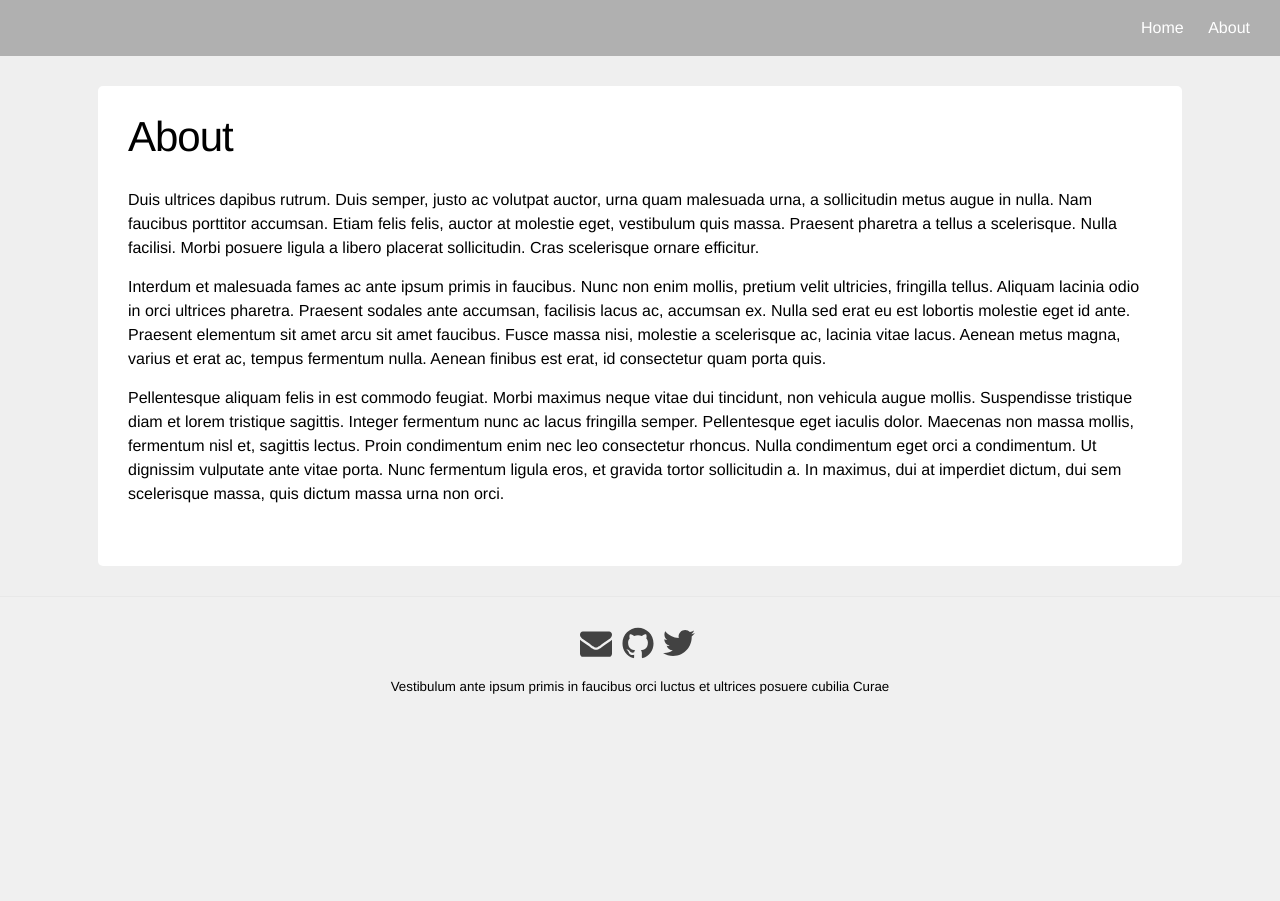
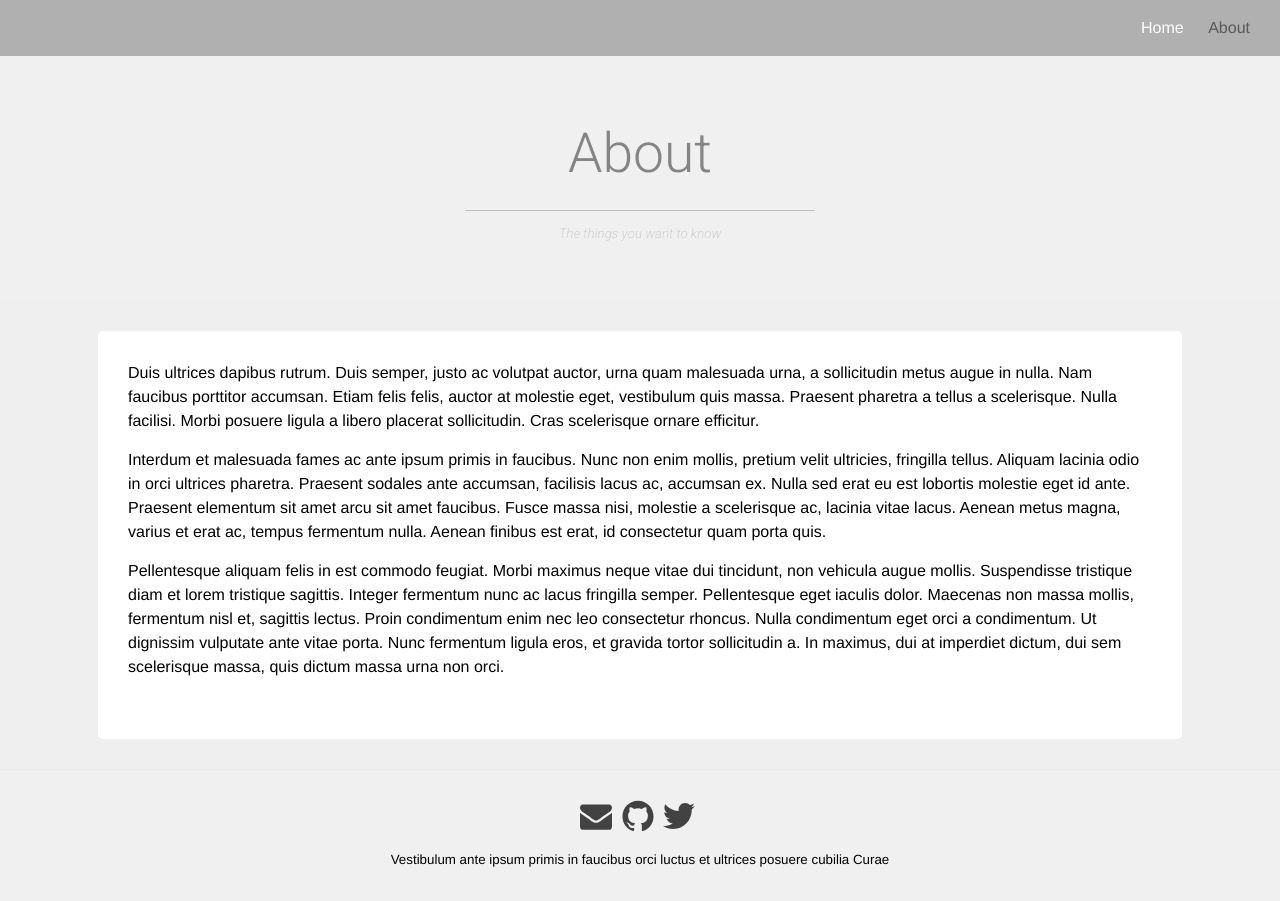
Before and after one commit to dvcoders/dvcoders.github.io, a Jekyll site: the page built from about.md, in a window 1280 px wide. Built offline with Jekyll 4.4.1, drawn with Linux system fonts in a browser that asks for light colours.

Commit message:
navbar :active. Little bits abuot posts layout

```diff
--- a/_includes/header-page.html
+++ b/_includes/header-page.html
@@ -14,13 +14,26 @@
       <div class="trigger">
         <a class="page-link" href="{{ site.url | prepend: site.baseurl }}">Home</a>
 
+        {% assign activeTitle = page.title %}
+
         {% for page in site.pages %}
           {% if page.title %}
-          <a class="page-link" href="{{ page.url | prepend: site.baseurl }}">{{ page.title }}</a>
+            {% if activeTitle == page.title %}
+              <a class="page-link active" href="{{ page.url | prepend: site.baseurl }}">{{ page.title }}</a>
+            {% else %}
+              <a class="page-link" href="{{ page.url | prepend: site.baseurl }}">{{ page.title }}</a>
+            {% endif %}
           {% endif %}
         {% endfor %}
       </div>
     </nav>
   </div>
 
+  <div class="page-banner">
+    <h1>{{ page.title }}</h1>
+
+    <div class="page-subtitle-wrapper">
+      <small>{{ page.subtitle }}</small>
+    </div>
+  </div>
 </header>
--- a/_includes/header.html
+++ b/_includes/header.html
@@ -22,7 +22,7 @@
     </nav>
   </div>
 
-  <section id="banner">
+  <section class="banner">
     <h2>{{ site.title }}</h2>
     <p>{{ site.subtitle }}</p>
   </section>
--- a/_layouts/page.html
+++ b/_layouts/page.html
@@ -2,10 +2,6 @@
 layout: default-page
 ---
 <div class="post">
-
-  <header class="post-header">
-    <h1 class="post-title">{{ page.title }}</h1>
-  </header>
 
   <article class="post-content">
     {{ content }}
--- a/_sass/_layout.scss
+++ b/_sass/_layout.scss
@@ -36,6 +36,10 @@
         &:not(:first-child) {
             margin-left: 20px;
         }
+    }
+
+    .active {
+        color: $active-page-link-color;
     }
 
     @include media-query($on-palm) {
@@ -217,7 +221,7 @@
     }
 }
 
-#banner {
+.banner {
     // HAX. TRY ME.
     margin-top: -56px;
 
@@ -249,6 +253,17 @@
     }
 }
 
+.page-banner {
+    padding: 3.5em;
+    > h1 {
+        font-size: 3.45em;
+        font-weight: 300;
+        font-family: 'Roboto', sans-serif;
+        text-align: center;
+        color: $page-title-font-color;
+    }
+}
+
 .header-wrapper {
     padding-right: $spacing-unit;
     padding-left: $spacing-unit;
@@ -271,3 +286,17 @@
         padding-left: $spacing-unit / 2;
     }
 }
+
+.page-subtitle-wrapper {
+    position: relative;
+    width: 30%;
+
+    margin-left: auto;
+    margin-right: auto;
+    color: $page-subtitle-font-color;
+    border-top: 1px $page-subtitle-line-color solid;
+    padding-top: 10px;
+    text-align: center;
+    font-family: 'Roboto', sans-serif;
+    font-style: italic;
+}
--- a/about.md
+++ b/about.md
@@ -1,6 +1,7 @@
 ---
 layout: page
 title: About
+subtitle: The things you want to know
 permalink: /about/
 ---
 Duis ultrices dapibus rutrum. Duis semper, justo ac volutpat auctor, urna quam malesuada urna, a sollicitudin metus augue in nulla. Nam faucibus porttitor accumsan. Etiam felis felis, auctor at molestie eget, vestibulum quis massa. Praesent pharetra a tellus a scelerisque. Nulla facilisi. Morbi posuere ligula a libero placerat sollicitudin. Cras scelerisque ornare efficitur.
--- a/css/main.scss
+++ b/css/main.scss
@@ -34,12 +34,17 @@ $subtitle-font-color: #B6B6B6;
 
 $site-title-color: #fff;
 $page-link-color: #fff;
+$active-page-link-color: darken($page-link-color, 65%);
 
 $wrapper-color: #fff;
 $page-navbar-color: darken(#F0F0F0, 25%);
 
 $index-title-font-size: 36px;
 $index-title-font-color: #000;
+
+$page-title-font-color: lighten($grey-color, 1%);
+$page-subtitle-font-color: lighten($grey-color, 30%);
+$page-subtitle-line-color: lighten($grey-color, 25%);
 
 // Using media queries with like this:
 // @include media-query($on-palm) {
@@ -48,6 +53,7 @@ $index-title-font-color: #000;
 //         padding-left: $spacing-unit / 2;
 //     }
 // }
+
 @mixin media-query($device) {
     @media screen and (max-width: $device) {
         @content;
```
